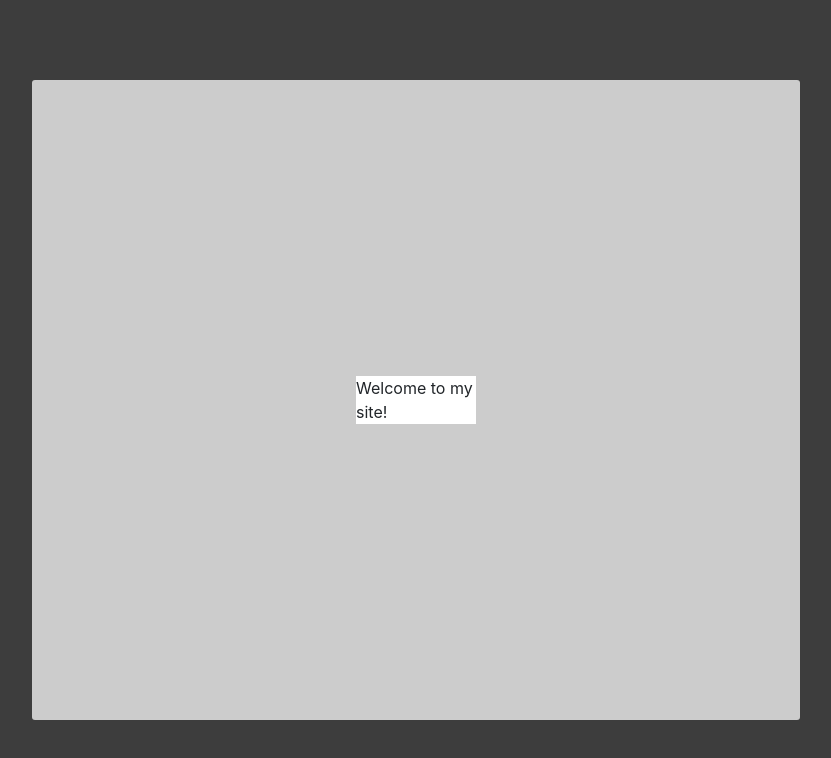
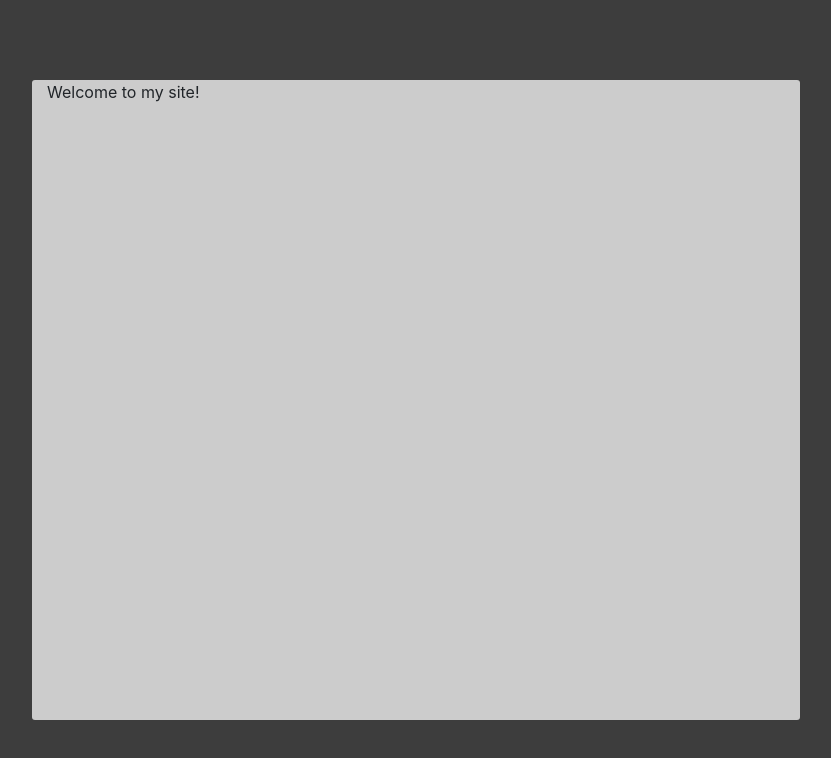
Before and after one commit to ajh657/ajh657.net, a website: page frontend/html/index.html in a window 1280 px wide. Shown: the whole page, without its empty margins (224-1055 px from the left). Drawn offline with nearby package versions, Linux system fonts and the light colour scheme.

Commit message:
Box wins

```diff
--- a/frontend/css/index.css
+++ b/frontend/css/index.css
@@ -16,11 +16,8 @@ html,body{
     border-radius: 3px;
 }
 .text{
-    background: #ffffff;
-    width: 120px;
     margin-left: auto;
     margin-right: auto;
     position: relative;
-    top: 50%;
-    transform: translateY(-50%);
+    transform: translateY(-0%);
 }
```
